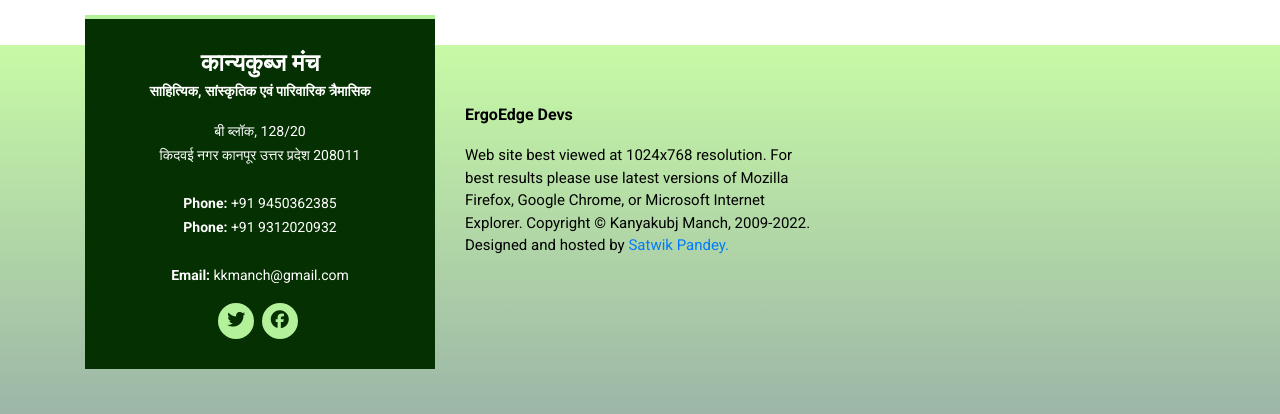
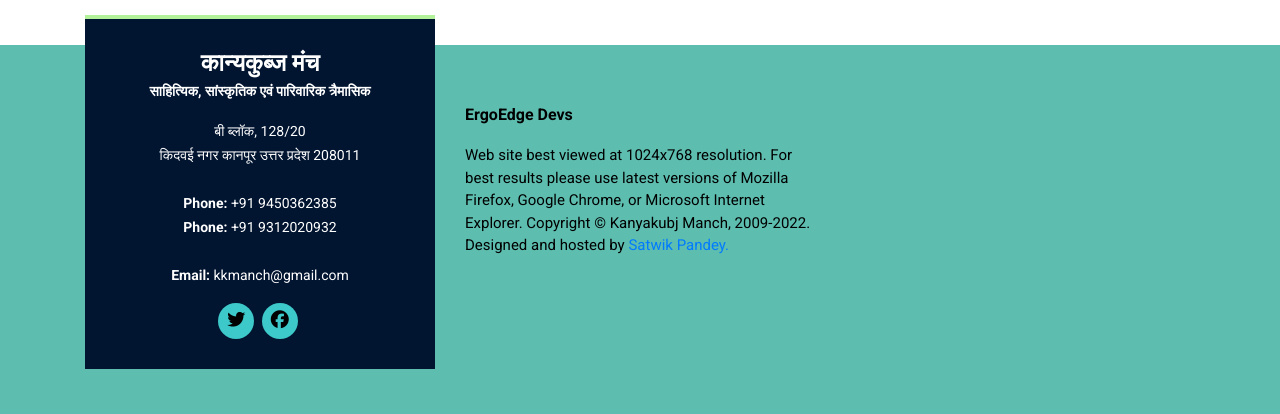
Before and after one commit to siddhant-0707/kkmweb, a plain HTML site: page index.html in a window 1280 px wide. Shown: the part 3944-4358 px from the top of the page. Drawn offline with nearby package versions, Linux system fonts and the light colour scheme.

Commit message:
Update kkm.css

```diff
--- a/kkm.css
+++ b/kkm.css
@@ -525,7 +525,7 @@ body{
         clip-path:inset(32px);
     }
     .project-item:hover .text{
-        background-color: rgba(93, 189, 175, 0.6);
+        background-color: rgba(46, 155, 138, 0.6);
         /* background-color: #5dbdaf; */
     }
 }
@@ -610,7 +610,9 @@ body{
 }
 /*==========End of the Donation Section======*/
 .footer{
-    background:linear-gradient(rgba(162,247,106,0.6),rgba(0,59,37,0.4));
+    /* background:linear-gradient(rgba(162,247,106,0.6),rgba(0,59,37,0.4));    */
+    /* background: linear-gradient(360deg,#09354e 60%,#09354e 40%, #39b5b9 80%); */
+    background: linear-gradient(360deg, #5dbdaf 100%, #5dbdaf 100%);
     padding: 0 0 30px 0;
     color: #000;
     font-size: 15px;
@@ -621,7 +623,7 @@ body{
 .footer .footer-top .footer-des{
     margin-top: -90px;
     margin-bottom: 15px;
-    background:#053001;
+    background:#011430;
     color:#fff;
     border-top: 4px solid #b3f19b;
     text-align: center;
@@ -642,8 +644,8 @@ body{
 .footer .footer-top .social-links a{
     font-size: 18px;
     display: inline-block;
-    background: #b3f19b;
-    color:#053001;
+    background: #3dc9c9;
+    color:#000000;
     line-height:1;
     padding:8px 0;
     margin-right: 4px;
@@ -654,7 +656,7 @@ body{
     transition: 0.3s;
 }
 .footer .footer-top .social-links a:hover{
-    background: #053001;
+    background: #011430;
     color: #fff;
     text-decoration: none;
 }
```
